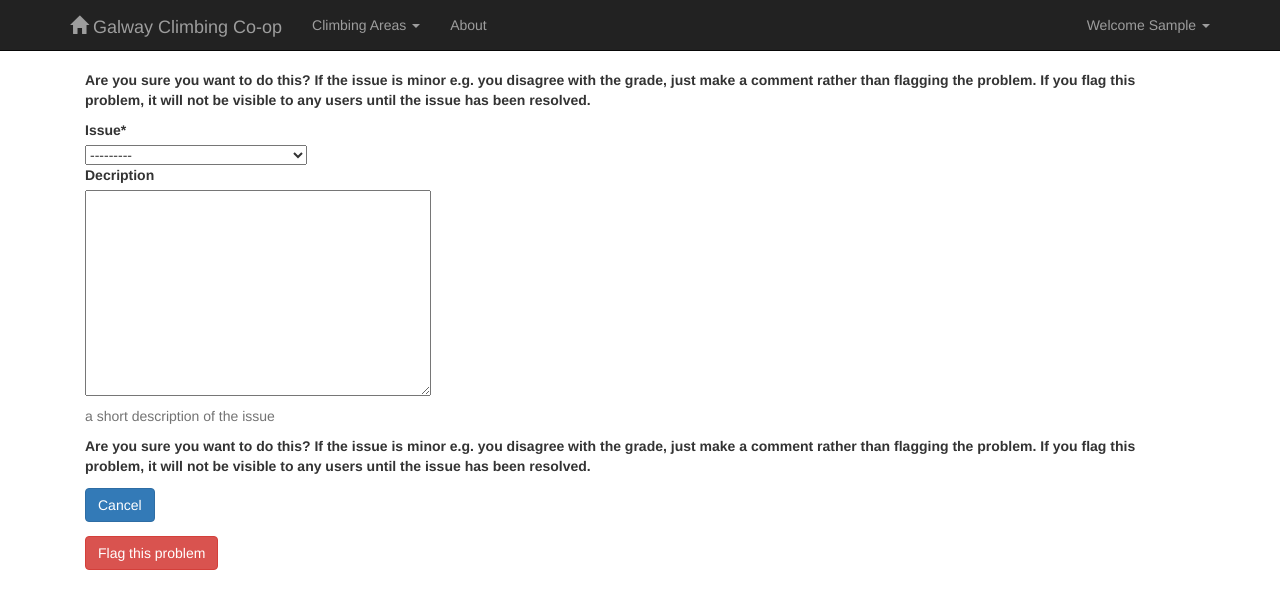
After one commit to jalibras/coop, a Django app: page /guide/problem_flag/1 in a window 1280 px wide. The commit adds this page. Shown: the top 609 px of the page. Run offline with Django 3.2, Linux system fonts and the light colour scheme; a user stored in the database is signed in; tables that the repository leaves empty hold one stand-in row (values such as "Sample post"); some libraries are stand-ins or nearby versions.

Commit message:
flagging broken problems

```diff
--- a/coop/guide/admin.py
+++ b/coop/guide/admin.py
@@ -3,7 +3,7 @@ from django.contrib import admin
 from django.conf import settings
 from django.utils.html import format_html
 
-from guide.models import ArtificialProblem,NaturalProblem,Area,ProblemImage,AreaImage,ProblemVideo,Comment,Sector,ProblemByMember
+from guide.models import ArtificialProblem,NaturalProblem,Area,ProblemImage,AreaImage,ProblemVideo,Comment,Sector,ProblemByMember,ProblemFlag
 
 # Register your models here.
 
@@ -32,6 +32,9 @@ class NaturalProblemAdmin(admin.ModelAdmin):
     inlines = [ProblemImageInline,CommentInline,ProblemVideoInline]
 
 
+class ProblemFlagAdmin(admin.ModelAdmin):
+    list_display= ('id','problem','issue','resolved','created')
+    list_filter = ('issue','resolved')
 
 
 admin.site.register(ArtificialProblem,ArtificialProblemAdmin)
@@ -40,4 +43,5 @@ admin.site.register(Area,AreaAdmin)
 admin.site.register(Sector)
 admin.site.register(AreaImage)
 admin.site.register(ProblemImage)
+admin.site.register(ProblemFlag,ProblemFlagAdmin)
 admin.site.register(ProblemByMember)
--- a/coop/guide/forms.py
+++ b/coop/guide/forms.py
@@ -2,7 +2,7 @@ from django import forms
 from django.forms import ModelForm
 from django.contrib.admin.widgets import AdminFileWidget
 
-from guide.models import NaturalProblem,ArtificialProblem,ProblemVideo,Comment,Sector,ProblemImage
+from guide.models import NaturalProblem,ArtificialProblem,ProblemVideo,Comment,Sector,ProblemImage,ProblemFlag
 
 
 class ProblemByMemberForm(forms.Form):
@@ -91,3 +91,9 @@ class ProblemImageInlineForm(forms.ModelForm):
     class Meta:
         model = ProblemImage
         fields = ('image_file',)
+
+
+class ProblemFlagForm(forms.ModelForm):
+    class Meta:
+        model = ProblemFlag
+        exclude = ('problem','member','resolved','created')
--- a/coop/guide/models.py
+++ b/coop/guide/models.py
@@ -1,5 +1,6 @@
 from django.db import models
 from django.conf import settings
+from django.utils import timezone
 from django.utils.html import format_html
 
 from members.mixins import PermissionMixin
@@ -154,6 +155,29 @@ class ProblemVideo(models.Model,PermissionMixin):
 
 
 
+class ProblemFlag(models.Model):
+    problem = models.ForeignKey(BaseProblem,null=True,blank=True)
+    ISSUE_CHOICES = (
+            ('no longer exists','no longer exists'),
+            ('description is inaccurate/unclear','description is inaccurate/unclear'),
+            ('loose hold(s)','loose hold(s)'),
+            ('other (give a description)','other (give a description)'),
+            )
+    issue = models.CharField(max_length=100,choices=ISSUE_CHOICES)
+    decription = models.TextField(null=True,blank=True,help_text='a short description of the issue')
+    member = models.ForeignKey(Member,null=True,blank=True)
+    resolved = models.BooleanField(default=False)
+    created = models.DateTimeField(default=timezone.now)
+
+    def __str__(self):
+        try:
+            return "id: {id}, {issue}".format(id=self.id,issue=self.issue)
+        except:
+            return "id: {id}, {issue}".format(id=self.id,issue='None')
+
+
+
+
 
 class ProblemByMember(models.Model):
     member = models.ForeignKey(Member,on_delete=models.CASCADE,null=True)
--- /dev/null
+++ b/coop/guide/templates/guide/problem_flag.html
@@ -0,0 +1,48 @@
+{% extends 'base.html' %}
+
+{% load crispy_forms_tags %}
+
+{% block main %}
+
+{% if submission_accepted %}
+
+The problem has been flagged and will not be visible to users until the issue has been dealt with
+
+<p>
+<a class="btn btn-primary" href="{% url "guide:problem" problem_id %}">Continue</a>
+
+
+
+{% else %}
+<strong>
+Are you sure you want to do this? If the issue is minor e.g. you disagree with the grade, just make a comment rather than
+flagging the problem. If you flag this problem, it will not be visible to any users until the issue has been resolved.
+</strong>
+
+<p>
+<form method="post">
+
+{% csrf_token %}
+
+{{ form | crispy }}
+
+<p>
+<strong>
+Are you sure you want to do this? If the issue is minor e.g. you disagree with the grade, just make a comment rather than
+flagging the problem. If you flag this problem, it will not be visible to any users until the issue has been resolved.
+</strong>
+<p>
+<a class="btn btn-primary" href="{% url "guide:problem" problem_id %}">Cancel</a>
+<p>
+<input type="submit" class = "btn btn-danger" value="Flag this problem">
+
+</form>
+
+
+{% endif %}
+
+
+
+
+
+{% endblock %}
--- a/coop/guide/templates/guide/problem_submission.html
+++ b/coop/guide/templates/guide/problem_submission.html
@@ -5,6 +5,9 @@
 
 
 {% block main %}
+
+
+
 
 {{form.media}}
 
@@ -25,6 +28,7 @@ current.
 <p>
 {{ fs|crispy }}
 
+
 <input type="hidden" name="problem_type" value = "{{problem_type}}"/>
 
 <p>
--- a/coop/guide/urls.py
+++ b/coop/guide/urls.py
@@ -18,6 +18,7 @@ urlpatterns = [
     url(r'^problem/getstatus/(?P<userid>[0-9]+)/(?P<problemid>[0-9]+)',views.get_problem_status,name="getstatus"),
     url(r'^submit/(?P<problem_type>(natural)|(artificial))',views.submitproblem,name="submit"),
     url(r'^update/(?P<problem_id>\d+)',views.submitproblem,name="update"),
+    url(r'^problem_flag/(?P<problem_id>\d+)',views.problem_flag,name="problem_flag"),
     url(r'^artificialproblems/',ArtificialProblemList.as_view()),
 
     ]
--- a/coop/guide/views.py
+++ b/coop/guide/views.py
@@ -9,7 +9,7 @@ from rest_framework import viewsets
 #from rest_framework.filters import SearchFilter
 
 from guide.models import BaseProblem,ArtificialProblem,NaturalProblem,Area,Sector,ProblemImage,ProblemVideo,Comment,ProblemByMember
-from guide.forms import ProblemVideoForm,CommentForm,AddArtificialProblemForm,AddNaturalProblemForm,ProblemByMemberForm,ProblemImageInlineForm
+from guide.forms import ProblemVideoForm,CommentForm,AddArtificialProblemForm,AddNaturalProblemForm,ProblemByMemberForm,ProblemImageInlineForm,ProblemFlagForm
 from guide.serializers import ArtificialProblemSerializer, NaturalProblemSerializer, ProblemImageSerializer, AreaSerializer, SectorSerializer
 
 
@@ -138,6 +138,7 @@ def submitproblem(request,**kwargs):
     else: # then we must have a problem_type kwarg
         instance = None
         problem_type = kwargs.pop('problem_type')
+        print(problem_type)
 
 
 
@@ -185,7 +186,8 @@ def submitproblem(request,**kwargs):
         formset = ProblemImageFormSet(instance=instance)
 
     return render(request,'guide/problem_submission.html',{
-                'problem_type':'natural',
+                'instance':instance,
+                'problem_type':problem_type,
                 'form':form,
                 'fs':formset,
                 })
@@ -242,6 +244,30 @@ def problem(request,id):
         'commentform':commentform,
         })
 
+
+
+@user_passes_test(lambda u:hasattr(u,'member'))
+def problem_flag(request,problem_id):
+    if request.method=='POST':
+        form = ProblemFlagForm(request.POST)
+        if form.is_valid():
+            problem = BaseProblem.objects.get(id=problem_id)
+            flag = form.save(commit=False)
+            flag.problem = problem
+            flag.save()
+            problem.approved=False
+            problem.save()
+            return render(request,'guide/problem_flag.html',{
+                'problem_id':problem_id,
+                'submission_accepted':True,
+                })
+    else:
+        form = ProblemFlagForm()
+        return render(request,'guide/problem_flag.html',{
+            'problem_id':problem_id,
+            'submission_accepted':False,
+            'form':form,
+            })
 
 
 # views to handle AJAX requests
```
Also changed, not shown: coop/guide/templates/guide/problem.html (+10 -0 lines), coop/guide/migrations/0009_problemflag.py (added), coop/guide/migrations/0010_auto_20170126_1021.py (added), coop/guide/migrations/0011_auto_20170126_1023.py (added).
